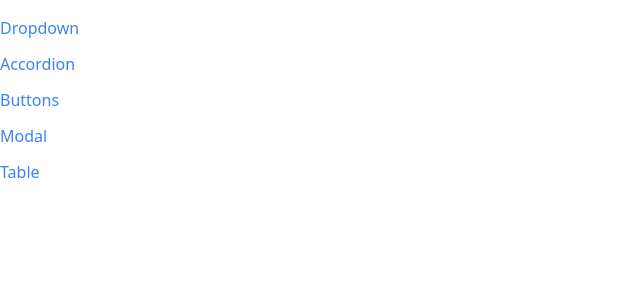
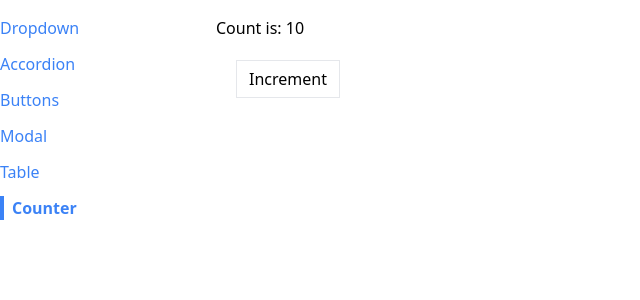
Before and after one commit to alekseypetrenko/try-react, a React (Vite) app: page /counter in a window 1280 px wide. Shown: the top 300 px of the page, without its empty margins (0-640 px from the left). Built offline with nearby package versions, Linux system fonts and the light colour scheme.

Commit message:
added demo component with custom hook

```diff
--- a/src/App.jsx
+++ b/src/App.jsx
@@ -5,6 +5,7 @@
 import Sidebar from "./components/Sidebar";
 import ModalPage from "./pages/ModalPage";
 import TablePage from "./pages/TablePage";
+import CounterPage from "./pages/CounterPage";
 
 function App() {
   return (
@@ -26,6 +27,9 @@
         <Route path={"/table"}>
           <TablePage />
         </Route>
+        <Route path="/counter">
+          <CounterPage initialCount={10} />
+        </Route>
       </div>
     </div>
   );
--- a/src/components/Sidebar.jsx
+++ b/src/components/Sidebar.jsx
@@ -21,6 +21,10 @@
     {
       label: "Table",
       path: "/table",
+    },
+    {
+      label: "Counter",
+      path: "/counter",
     },
   ];
 
--- /dev/null
+++ b/src/hooks/useCounterAndLog.jsx
@@ -0,0 +1,15 @@
+import { useState, useEffect } from "react";
+
+export default function useCounterAndLog(initialCount) {
+  const [count, setCount] = useState(initialCount);
+
+  useEffect(() => {
+    console.log(count);
+  }, [count]);
+
+  const increment = () => {
+    setCount(count + 1);
+  };
+
+  return { count, increment };
+}
--- /dev/null
+++ b/src/pages/CounterPage.jsx
@@ -0,0 +1,15 @@
+import Button from "../components/Button";
+import useCounterAndLog from "../hooks/useCounterAndLog";
+
+function CounterPage({ initialCount }) {
+  const { count, increment } = useCounterAndLog(initialCount);
+
+  return (
+    <div>
+      <h1>Count is: {count}</h1>
+      <Button onClick={increment}>Increment</Button>
+    </div>
+  );
+}
+
+export default CounterPage;
```
